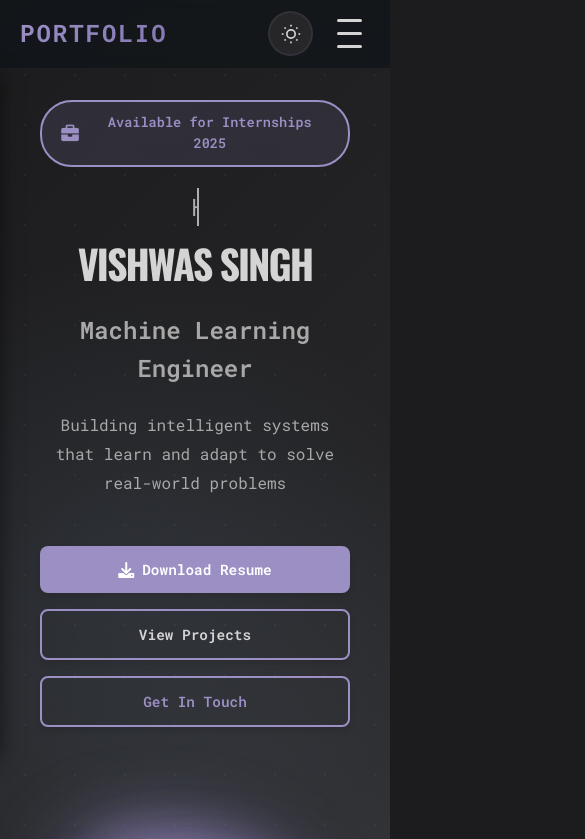
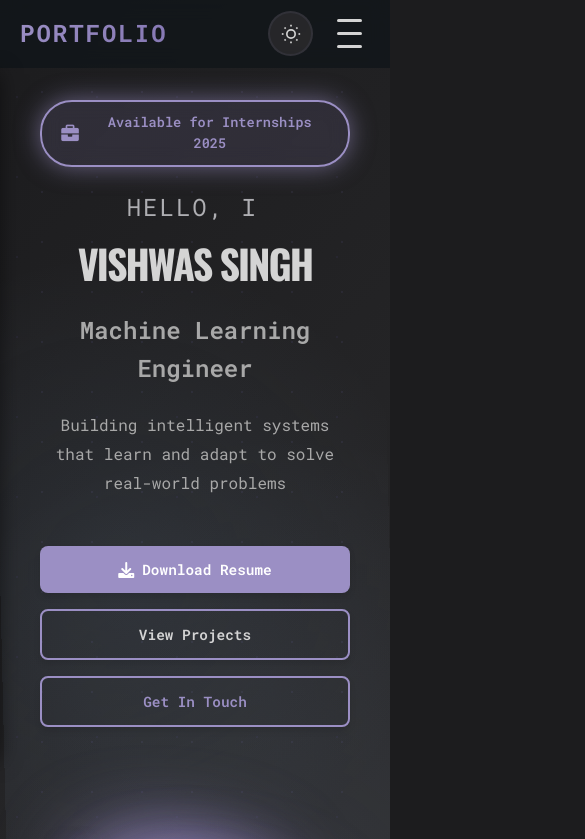
Before and after one commit to VISHWAS-SINGH09/portfolio-website, a React (Vite) app: page / in a window 390 px wide. Shown: the top 839 px of the page, 585 px wide, since content can reach past the window. Built offline with nearby package versions, Linux system fonts and the light colour scheme.

Commit message:
Fix HELLO IM typewriter animation on mobile

```diff
--- a/src/styles/globals.css
+++ b/src/styles/globals.css
@@ -2912,14 +2912,16 @@ img {
   }
 }
 
-/* Completely disable animations on mobile for better performance */
+/* Disable heavy animations on mobile but keep typewriter */
 @media (max-width: 768px) {
-  /* Kill ALL animations and transitions */
-  *,
-  *::before,
-  *::after {
+  /* Kill most animations and transitions but keep typewriter */
+  * {
+    transition: none !important;
+  }
+
+  /* Disable animations except for typewriter */
+  *:not(.hero-greeting):not(.hero-greeting::before) {
     animation: none !important;
-    transition: none !important;
   }
 
   /* Force all animated elements to be visible immediately */
@@ -2943,6 +2945,11 @@ img {
     transition: none !important;
   }
 
+  /* Keep typewriter animation working */
+  .hero-greeting::before {
+    animation: typewriterLoop 5s steps(11) infinite, blink 0.7s step-end infinite !important;
+  }
+
   /* Remove all hover effects on mobile */
   .btn:hover,
   .btn:active,
@@ -2955,7 +2962,7 @@ img {
     box-shadow: none !important;
   }
 
-  /* Disable ALL floating and moving animations */
+  /* Disable floating and moving animations */
   .image-placeholder,
   .project-image i,
   .floating-symbol,
```
